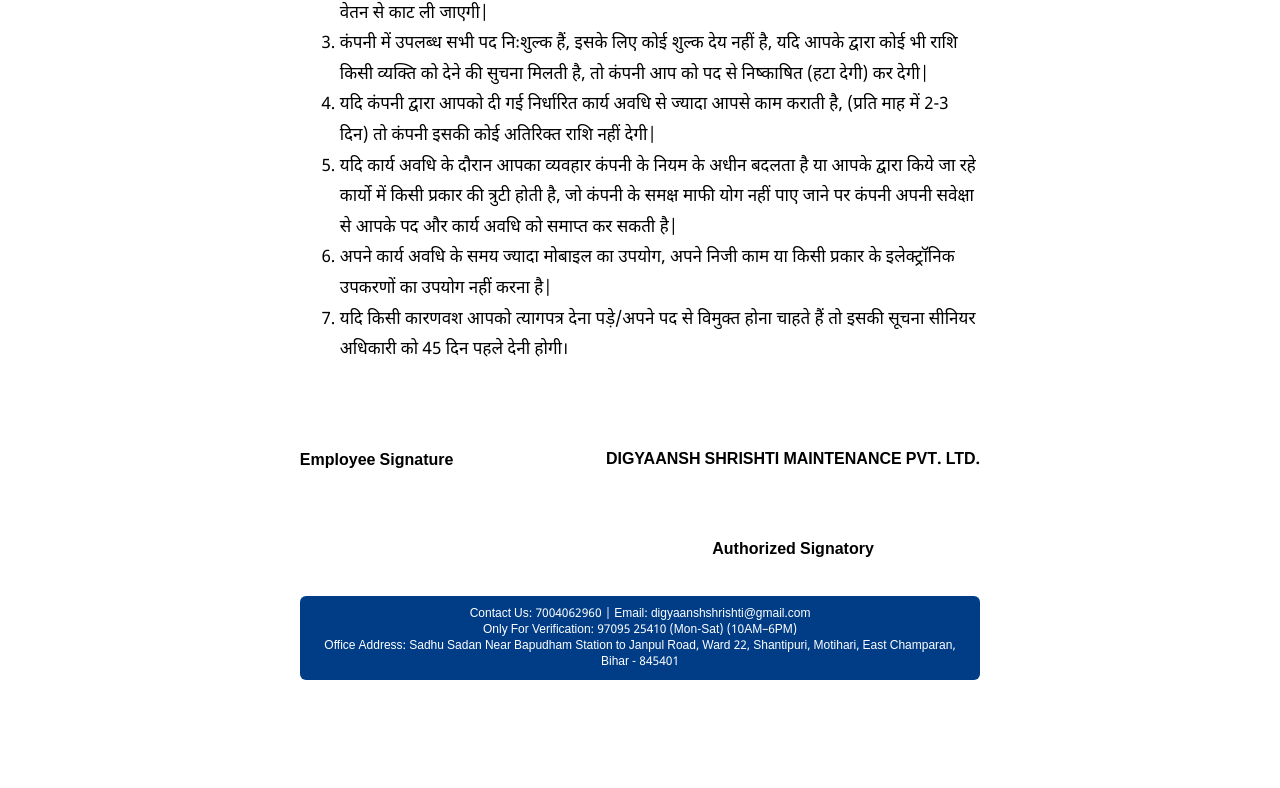
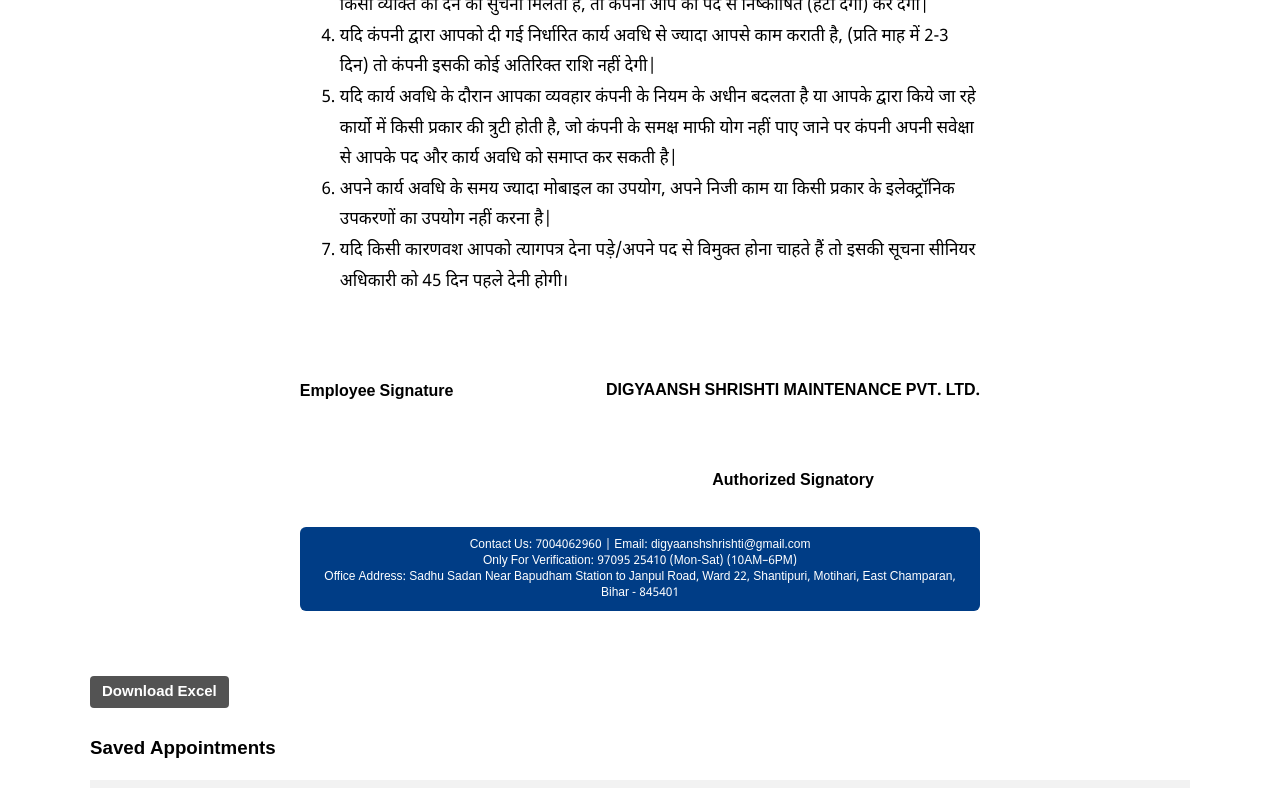
Before and after one commit to vikashsharma380/DigyaanshShrishti, a React (Vite) app: page /form/digyaansh-appointment in a window 1280 px wide. Shown: the part 2000-2788 px from the top of the page. Before the commit the page ends 2709 px from the top, so only its background shows below. Built offline with nearby package versions, Linux system fonts and the light colour scheme; no server answers.

Commit message:
first commit

```diff
--- a/src/components/DigyaanshForm.jsx
+++ b/src/components/DigyaanshForm.jsx
@@ -1,5 +1,7 @@
 import { useState, useEffect } from "react";
 import "../styles/digyaansh.css";
+import * as XLSX from "xlsx";
+
 
 export default function DigyaanshAppointmentForm() {
   const [data, setData] = useState({
@@ -43,7 +45,21 @@
     const { name, value } = e.target;
     setData((prev) => ({ ...prev, [name]: value }));
   };
+const downloadExcel = () => {
+  if (list.length === 0) {
+    alert("No data to download!");
+    return;
+  }
 
+  // Remove _id and __v if present
+  const cleaned = list.map(({ _id, __v, ...rest }) => rest);
+
+  const ws = XLSX.utils.json_to_sheet(cleaned);
+  const wb = XLSX.utils.book_new();
+  XLSX.utils.book_append_sheet(wb, ws, "Appointments");
+
+  XLSX.writeFile(wb, "appointments.xlsx");
+};
   // handle editable content below
   const handleEditable = (key, value) => {
     setData((p) => ({ ...p, [key]: value }));
@@ -68,6 +84,24 @@
         date: data.date,
       }),
     });
+
+    const deleteAppointment = async (id) => {
+  if (!window.confirm("Are you sure you want to delete this record?")) return;
+
+  const res = await fetch(
+    `https://digyaanshshrishti.onrender.com/api/appointments/delete/${id}`,
+    { method: "DELETE" }
+  );
+
+  const result = await res.json();
+
+  if (result.success) {
+    alert("Deleted Successfully");
+    fetchList(); // list refresh
+  } else {
+    alert("Delete Failed: " + result.message);
+  }
+};
 
     // Step 2: Generate PDF
     const element = document.getElementById("pdf-wrapper");
@@ -176,29 +210,7 @@
           Generate PDF
         </button>
       </div>
-      <div className="list-box">
-        <h3>Saved Appointments</h3>
 
-        <table>
-          <thead>
-            <tr>
-              <th>Ref No.</th>
-              <th>Name</th>
-              <th>Date</th>
-            </tr>
-          </thead>
-
-          <tbody>
-            {list.map((item, index) => (
-              <tr key={index}>
-                <td>{item.ref}</td>
-                <td>{item.name}</td>
-                <td>{item.date}</td>
-              </tr>
-            ))}
-          </tbody>
-        </table>
-      </div>
 
       {/* ========= PDF PREVIEW AREA ========= */}
       <div id="pdf-wrapper" className="pdf-wrapper">
@@ -390,6 +402,47 @@
           </footer>
         </div>
       </div>
+ <div className="list-box">
+   <button className="btn-primary" onClick={downloadExcel}>
+  Download Excel
+</button>
+        <h3>Saved Appointments</h3>
+
+        <table>
+          <thead>
+            <tr>
+              <th>Ref No.</th>
+              <th>Name</th>
+              <th>Date</th>
+            </tr>
+          </thead>
+
+         <tbody>
+  {list.map((item, index) => (
+    <tr key={index}>
+      <td>{item.ref}</td>
+      <td>{item.name}</td>
+      <td>{item.date}</td>
+
+      <td>
+        <button
+          className="delete-btn"
+          onClick={() => deleteAppointment(item._id)}
+        >
+          Delete
+        </button>
+      </td>
+    </tr>
+
+  ))}
+
+</tbody>
+
+        </table>
+
+
+      </div>
+
     </div>
   );
 }
--- a/src/styles/digyaansh.css
+++ b/src/styles/digyaansh.css
@@ -396,3 +396,44 @@
     top: 0;
   }
 }
+.delete-btn {
+  background: red;
+  color: #fff;
+  padding: 4px 10px;
+  border: none;
+  border-radius: 4px;
+  cursor: pointer;
+}
+.delete-btn:hover {
+  background: darkred;
+}
+.list-box {
+  width: 100%;
+  margin-top: 40px;
+}
+.btn-primary {
+  background: #007bff;
+  color: #fff;
+  padding: 6px 12px;
+  border: none;
+  border-radius: 4px;
+  cursor: pointer;
+  margin-bottom: 10px;
+}
+
+.btn-primary:hover {
+  background: #0056b3;
+}
+table {
+  width: 100%;
+  border-collapse: collapse;
+}
+th,
+td {
+  padding: 8px;
+  text-align: left;
+  border-bottom: 1px solid #ddd;
+}
+th {
+  background-color: #f2f2f2;
+}
```
Also changed, not shown: 1 other file (tests, documents, lock files or other folders).
